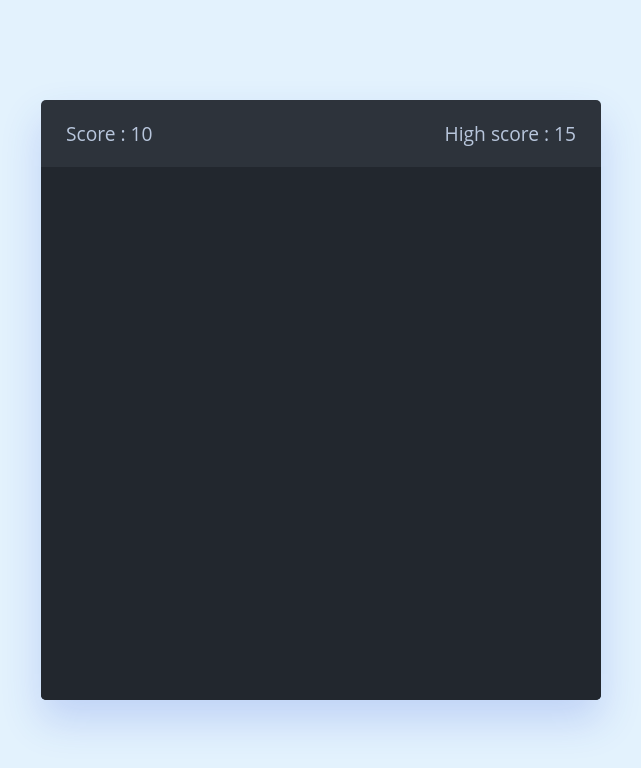
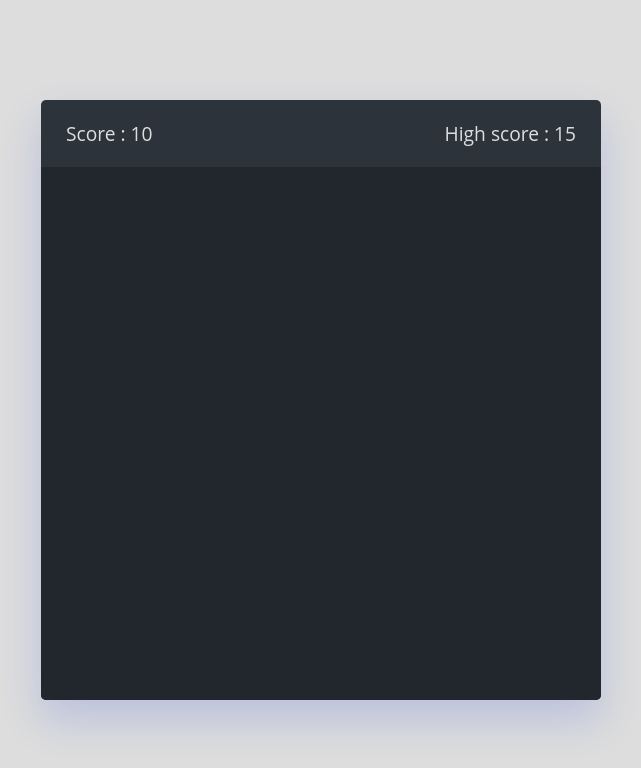
Before and after one commit to Moslihbadr/snake_game, a plain HTML site: page index.html in a window 1280 px wide. Shown: the whole page, without its empty margins (319-960 px from the left). Drawn offline with Linux system fonts and the light colour scheme.

Commit message:
changing some colors

```diff
--- a/style.css
+++ b/style.css
@@ -9,7 +9,7 @@ body {
   align-items: center;
   justify-content: center;
   min-height: 100vh;
-  background: #E3F2FD;
+  background: #ddd;
 }
 .container {
   width: 70vmin;
@@ -23,7 +23,7 @@ body {
   box-shadow: 0 20px 40px rgba(52, 87, 220, 0.2);
 }
 .scores-container {
-  color: #B8C6DC;
+  color: #ddd;
   font-weight: 500;
   font-size: 1.2rem;
   padding: 20px 25px;
```
